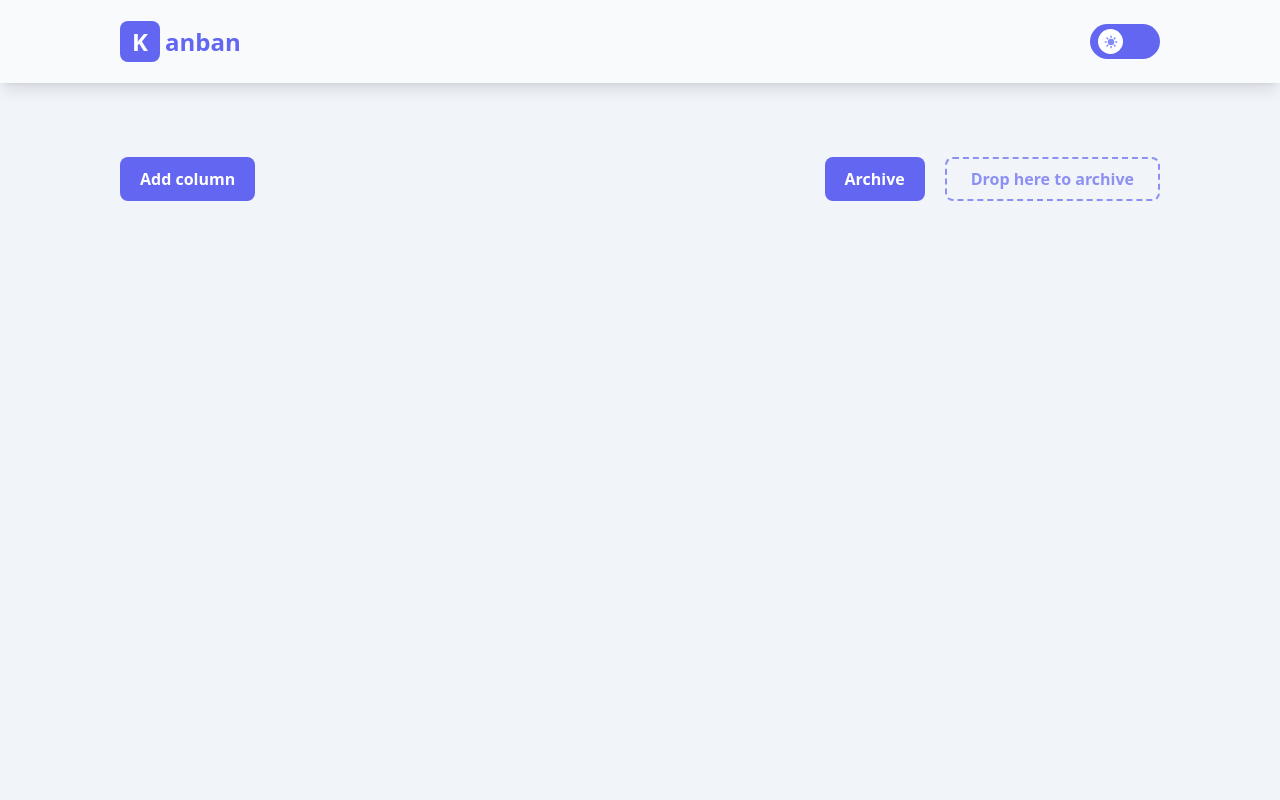
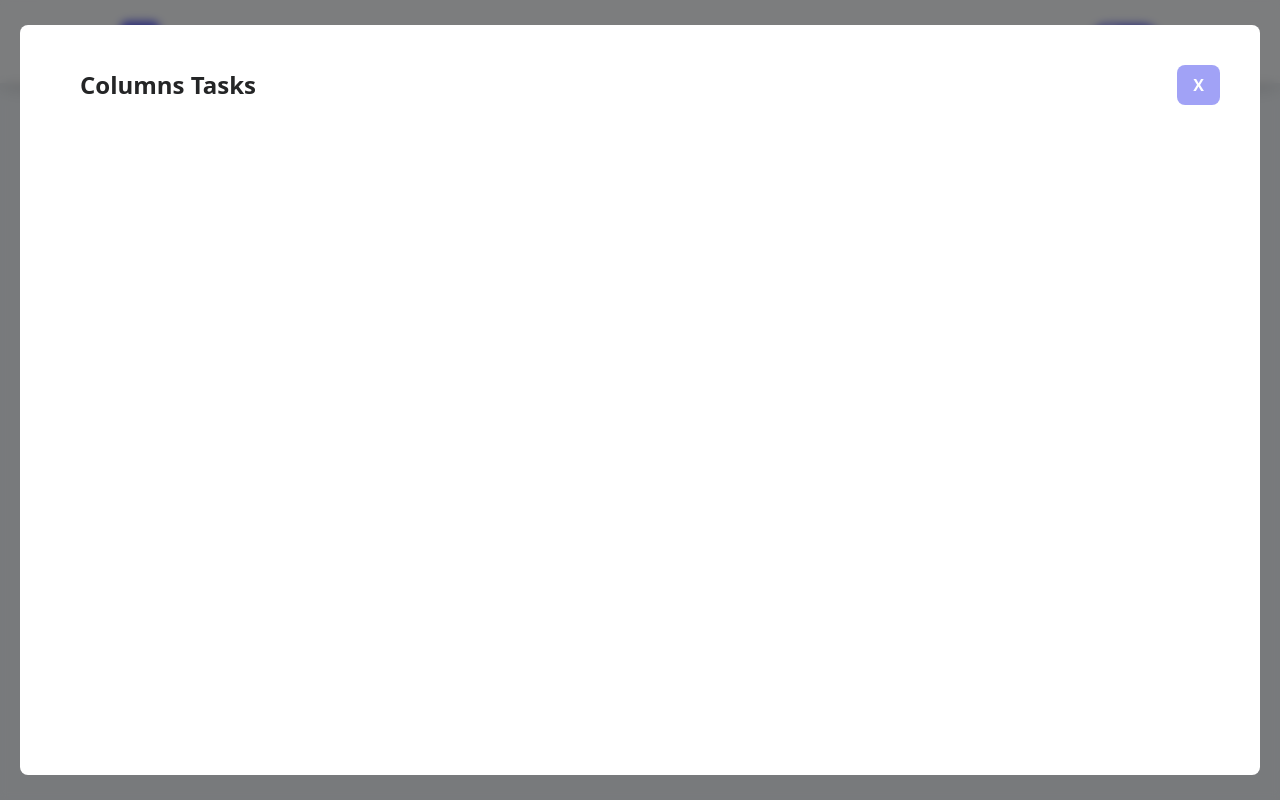
Before and after one commit to fleffy/kanban-board, a React (Vite) app: page / in a window 1280 px wide. Both pictures are taken after a click on the button "Archive". Built offline with nearby package versions, Linux system fonts and the light colour scheme.

Commit message:
some changes in structure and added Archive.jsx

```diff
--- a/src/components/KanbanApp/Archive/Archive.jsx
+++ b/src/components/KanbanApp/Archive/Archive.jsx
@@ -1,16 +1,22 @@
 import { useState } from 'react'
-import { ArchiveButton } from './ArchiveButton'
 import { DropToArchive } from './DropToArchive'
+import { ArchiveModal } from './ArchiveModal'
 
 export const Archive = () => {
 	const [openModal, setOpenModal] = useState(false)
 
 	return (
 		<div>
-			<div className='flex gap-5'>
-				<ArchiveButton />
+			<div className='flex gap-5 transition-all'>
+				<button
+					onClick={() => setOpenModal(true)}
+					className='text-white p-2 px-5 rounded-lg font-semibold bg-indigo-500 dark:bg-indigo-700'
+				>
+					Archive
+				</button>
 				<DropToArchive />
 			</div>
+			{openModal ? <ArchiveModal setOpenModal={setOpenModal} /> : <div></div>}
 		</div>
 	)
 }
--- a/src/components/KanbanApp/Archive/ArchiveButton.jsx
+++ /dev/null
@@ -1,7 +0,0 @@
-export const ArchiveButton = () => {
-	return (
-		<button className='text-white p-2 px-5 rounded-lg font-semibold bg-indigo-500 dark:bg-indigo-700'>
-			Archive
-		</button>
-	)
-}
--- a/src/components/KanbanApp/Archive/ArchiveModal.jsx
+++ b/src/components/KanbanApp/Archive/ArchiveModal.jsx
@@ -1,3 +1,20 @@
-export const ArchiveModal = () => {
-	return <div>prikol</div>
+export const ArchiveModal = ({ setOpenModal }) => {
+	return (
+		<div className='fixed z-50 inset-0 bg-black bg-opacity-50 backdrop-blur-sm flex justify-center items-center'>
+			<div className='w-[1250px] h-[750px] bg-white rounded-lg m-5 p-10 dark:bg-[#202123]'>
+				<div className='flex justify-between'>
+					<div className='flex items-center text-2xl font-semibold gap-5'>
+						<div className='text-2xl'></div>
+						<div>Columns Tasks</div>
+					</div>
+					<button
+						className='bg-indigo-500 dark:bg-indigo-700 py-2 px-4 rounded-lg opacity-60 hover:opacity-100  dark:opacity-60 dark:hover:opacity-100 transition font-semibold text-white'
+						onClick={() => setOpenModal(false)}
+					>
+						X
+					</button>
+				</div>
+			</div>
+		</div>
+	)
 }
```
